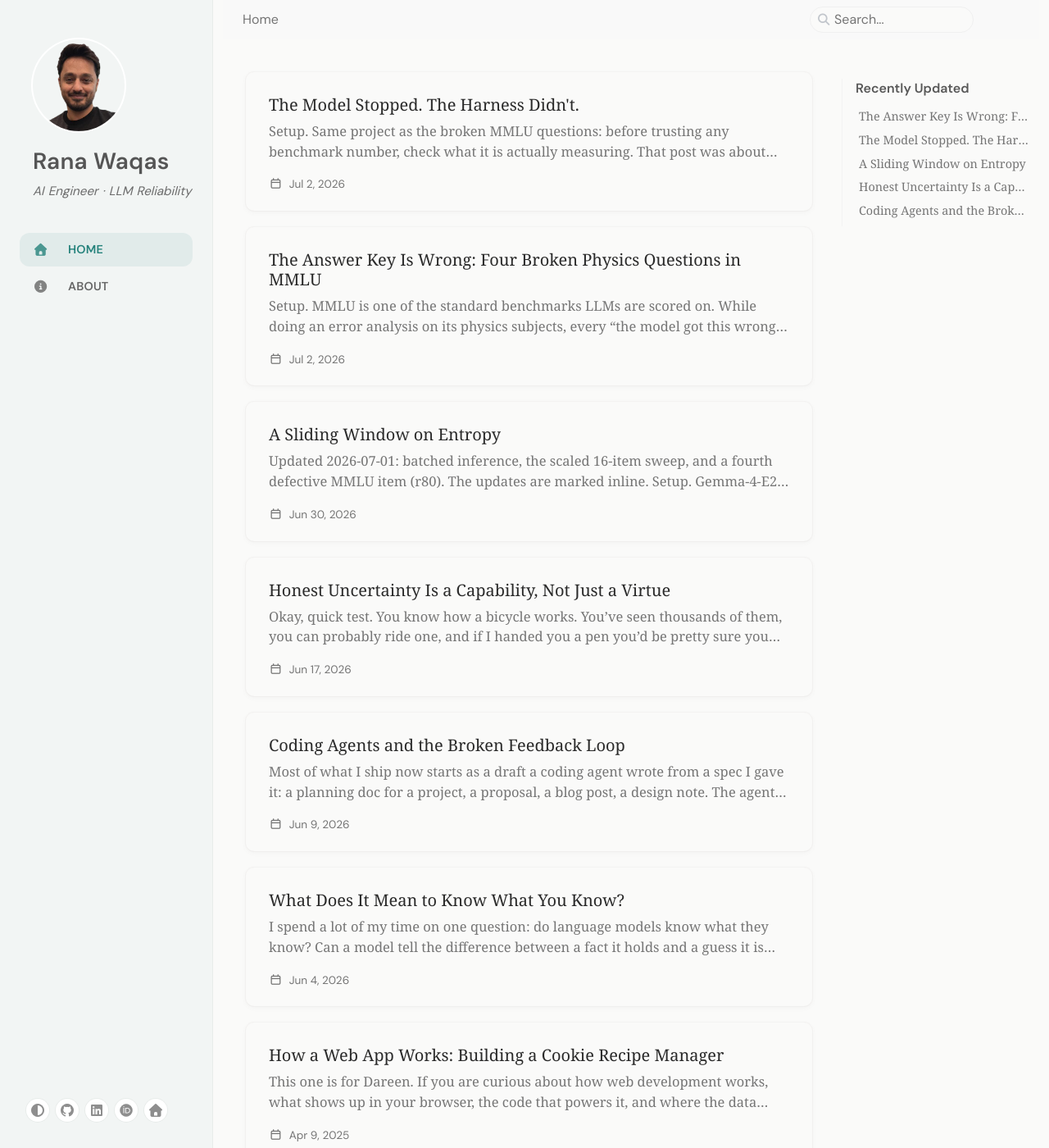
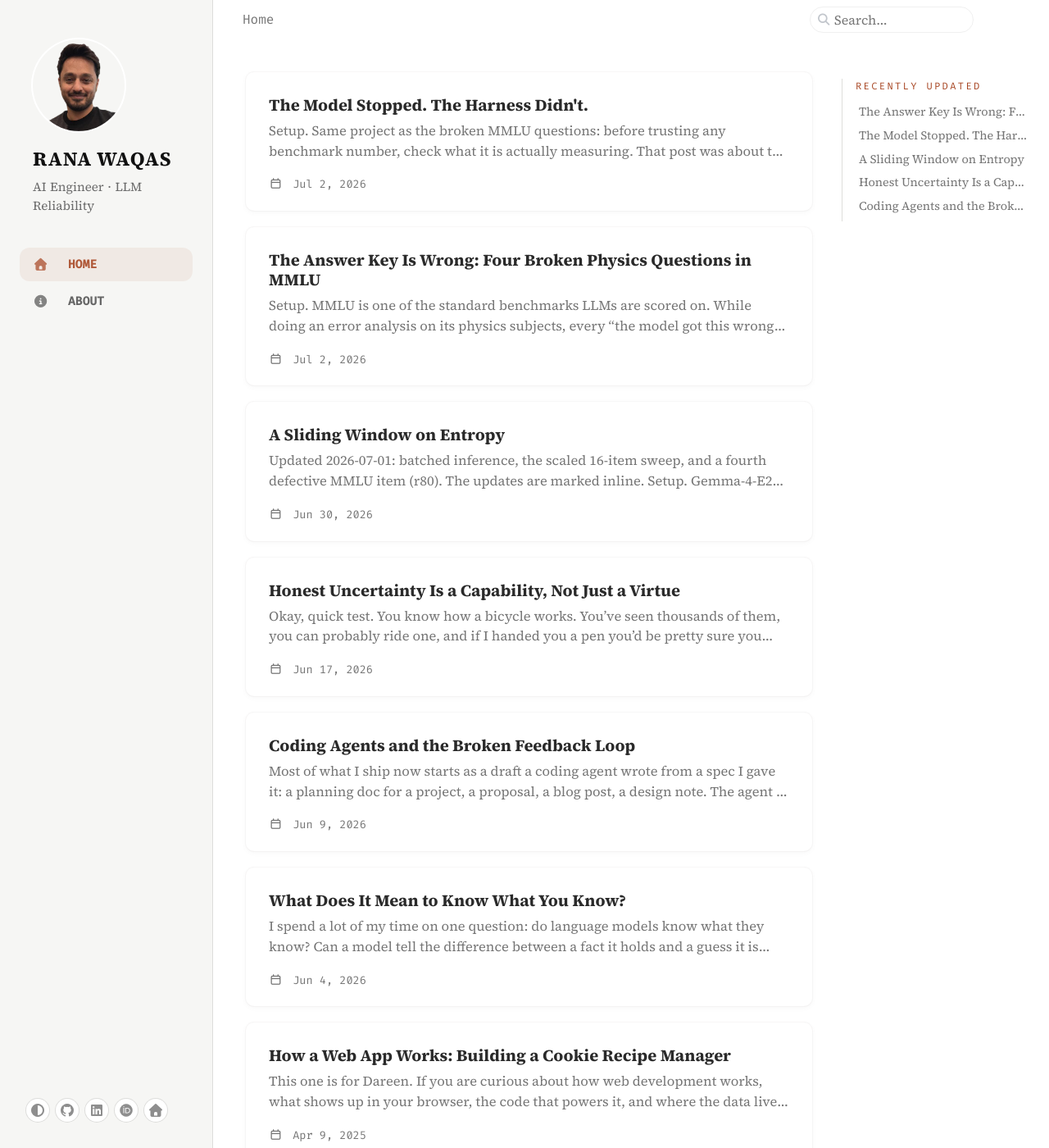
Before and after one commit to ranawaqas-ai/blog, a Jekyll site: the page built from index.html, in a window 1280 px wide and 1400 px high. Shown: the whole window at 82% size. Built offline with Jekyll 4.4.1, drawn with Linux system fonts in a browser that asks for light colours; cached includes are drawn as plain includes; nearby versions of some CDN libraries; the list of posts is cut into pages by our own code.

Commit message:
Match the portfolio's colours and fonts
Terracotta accent, white background and Source Serif 4 with Fira Code
labels, taken from the portfolio's tokens, so the two sites read as one.

Co-Authored-By: Claude Fable 5.2 <noreply@anthropic.com>

````diff
--- a/_includes/metadata-hook.html
+++ b/_includes/metadata-hook.html
@@ -2,11 +2,11 @@
      Set synchronously in <head> (before paint) to avoid any flash of the sidebar. -->
 <script>if(location.pathname.indexOf('/posts/')===0)document.documentElement.classList.add('reading-mode');</script>
 
-<!-- Brand alignment: DM Sans + Fira Code matching waqasrana.space -->
+<!-- Brand alignment: Source Serif 4 + Fira Code, the same request the portfolio makes -->
 <link rel="preload" as="style"
-  href="https://fonts.googleapis.com/css2?family=DM+Sans:wght@300;400;500;600&family=Fira+Code:wght@400;500&display=swap">
+  href="https://fonts.googleapis.com/css2?family=Fira+Code:wght@400;500&family=Source+Serif+4:opsz,wght@8..60,400..700&display=swap">
 <link rel="stylesheet"
-  href="https://fonts.googleapis.com/css2?family=DM+Sans:wght@300;400;500;600&family=Fira+Code:wght@400;500&display=swap">
+  href="https://fonts.googleapis.com/css2?family=Fira+Code:wght@400;500&family=Source+Serif+4:opsz,wght@8..60,400..700&display=swap">
 <link rel="stylesheet" href="{{ '/assets/css/custom.css' | relative_url }}">
 
 <!-- Mermaid (global): render ```mermaid fenced blocks in any post, no per-post front matter needed -->
--- a/assets/css/custom.css
+++ b/assets/css/custom.css
@@ -1,8 +1,9 @@
 /* =============================================================
-   Brand alignment: blog.waqasrana.space → waqasrana.space
-   Teal accent: #0f766e (light) / #2dd4bf (dark)
-   Warm backgrounds: #fafaf9 (light) / #111111 (dark)
-   Fonts: Charter (headings), DM Sans (body/UI), Fira Code (mono)
+   Brand alignment: blog.waqasrana.space matches waqasrana.space
+   Terracotta accent: #a84724 (light) / #ee8d63 (dark)
+   Backgrounds: #ffffff (light) / #111111 (dark)
+   Fonts: Source Serif 4 (text and headings), Fira Code (labels, code)
+   Values come from portfolio/src/index.css. Change both together.
    ============================================================= */
 
 /* ---------------------------------------------------------------
@@ -14,24 +15,25 @@
 @media (prefers-color-scheme: light) {
   html:not([data-mode]),
   html[data-mode='light'] {
-    --main-bg: #fafaf9;
-    --card-bg: #fafaf9;
-    --topbar-bg: rgb(250 250 249 / 70%);
+    --main-bg: #ffffff;
+    --card-bg: #ffffff;
+    --topbar-bg: rgb(255 255 255 / 70%);
     --text-color: #111111;
     --post-list-text-color: #111111;
-    --link-color: #0f766e;
-    --link-underline-color: rgb(15 118 110 / 30%);
-    --toc-highlight: #0f766e;
-    --checkbox-checked-color: #0f766e;
-    --btn-share-hover-color: #0f766e;
-    --sidebar-bg: #f2f5f4;
-    --sidebar-border-color: #e8ecea;
-    --sidebar-hover-bg: rgb(15 118 110 / 8%);
+    --link-color: #a84724;
+    --link-underline-color: rgb(168 71 36 / 30%);
+    --toc-highlight: #a84724;
+    --checkbox-checked-color: #a84724;
+    --btn-share-hover-color: #a84724;
+    --sidebar-bg: #f6f6f4;
+    --sidebar-border-color: #dddddb;
+    --main-border-color: #dddddb;
+    --sidebar-hover-bg: rgb(168 71 36 / 8%);
     --sidebar-muted-color: #575757;
-    --sidebar-active-color: #0f766e;
-    --site-title-color: #555555;
+    --sidebar-active-color: #a84724;
+    --site-title-color: #111111;
     --site-subtitle-color: #6b6b6b;
-    --tag-hover: rgb(15 118 110 / 12%);
+    --tag-hover: rgb(168 71 36 / 12%);
   }
 
   html[data-mode='dark'] {
@@ -43,24 +45,24 @@
     --card-header-bg: #242424;
     --button-bg: #1a1a1a;
     --btn-border-color: #2a2a2a;
-    --main-border-color: rgb(42 42 42);
+    --main-border-color: #2e2e2e;
     --tb-odd-bg: #1e1e1e;
     --tb-even-bg: #161616;
-    --link-color: #2dd4bf;
-    --link-underline-color: rgb(45 212 191 / 30%);
-    --toc-highlight: #2dd4bf;
-    --checkbox-checked-color: #2dd4bf;
-    --btn-share-hover-color: #2dd4bf;
+    --link-color: #ee8d63;
+    --link-underline-color: rgb(238 141 99 / 30%);
+    --toc-highlight: #ee8d63;
+    --checkbox-checked-color: #ee8d63;
+    --btn-share-hover-color: #ee8d63;
     --sidebar-bg: #161616;
     --sidebar-border-color: #242424;
     --sidebar-hover-bg: #1f1f1f;
     --sidebar-btn-bg: #1c1c1c;
-    --sidebar-active-color: #2dd4bf;
+    --sidebar-active-color: #ee8d63;
     --sidebar-muted-color: #868686;
-    --site-title-color: #888888;
+    --site-title-color: #f8f7f5;
     --site-subtitle-color: #868686;
-    --tag-hover: rgb(45 212 191 / 12%);
-    --tag-border: rgb(45 212 191 / 25%);
+    --tag-hover: rgb(238 141 99 / 12%);
+    --tag-border: rgb(238 141 99 / 25%);
   }
 }
 
@@ -75,52 +77,53 @@
     --card-header-bg: #242424;
     --button-bg: #1a1a1a;
     --btn-border-color: #2a2a2a;
-    --main-border-color: rgb(42 42 42);
+    --main-border-color: #2e2e2e;
     --tb-odd-bg: #1e1e1e;
     --tb-even-bg: #161616;
-    --link-color: #2dd4bf;
-    --link-underline-color: rgb(45 212 191 / 30%);
-    --toc-highlight: #2dd4bf;
-    --checkbox-checked-color: #2dd4bf;
-    --btn-share-hover-color: #2dd4bf;
+    --link-color: #ee8d63;
+    --link-underline-color: rgb(238 141 99 / 30%);
+    --toc-highlight: #ee8d63;
+    --checkbox-checked-color: #ee8d63;
+    --btn-share-hover-color: #ee8d63;
     --sidebar-bg: #161616;
     --sidebar-border-color: #242424;
     --sidebar-hover-bg: #1f1f1f;
     --sidebar-btn-bg: #1c1c1c;
-    --sidebar-active-color: #2dd4bf;
+    --sidebar-active-color: #ee8d63;
     --sidebar-muted-color: #868686;
-    --site-title-color: #888888;
+    --site-title-color: #f8f7f5;
     --site-subtitle-color: #868686;
-    --tag-hover: rgb(45 212 191 / 12%);
-    --tag-border: rgb(45 212 191 / 25%);
+    --tag-hover: rgb(238 141 99 / 12%);
+    --tag-border: rgb(238 141 99 / 25%);
   }
 
   html[data-mode='light'] {
-    --main-bg: #fafaf9;
-    --card-bg: #fafaf9;
-    --topbar-bg: rgb(250 250 249 / 70%);
+    --main-bg: #ffffff;
+    --card-bg: #ffffff;
+    --topbar-bg: rgb(255 255 255 / 70%);
     --text-color: #111111;
     --post-list-text-color: #111111;
-    --link-color: #0f766e;
-    --link-underline-color: rgb(15 118 110 / 30%);
-    --toc-highlight: #0f766e;
-    --checkbox-checked-color: #0f766e;
-    --btn-share-hover-color: #0f766e;
-    --sidebar-bg: #f2f5f4;
-    --sidebar-border-color: #e8ecea;
-    --sidebar-hover-bg: rgb(15 118 110 / 8%);
+    --link-color: #a84724;
+    --link-underline-color: rgb(168 71 36 / 30%);
+    --toc-highlight: #a84724;
+    --checkbox-checked-color: #a84724;
+    --btn-share-hover-color: #a84724;
+    --sidebar-bg: #f6f6f4;
+    --sidebar-border-color: #dddddb;
+    --main-border-color: #dddddb;
+    --sidebar-hover-bg: rgb(168 71 36 / 8%);
     --sidebar-muted-color: #575757;
-    --sidebar-active-color: #0f766e;
-    --site-title-color: #555555;
+    --sidebar-active-color: #a84724;
+    --site-title-color: #111111;
     --site-subtitle-color: #6b6b6b;
-    --tag-hover: rgb(15 118 110 / 12%);
+    --tag-hover: rgb(168 71 36 / 12%);
   }
 }
 
 /* ---------------------------------------------------------------
    SECTION B: Hardcoded hover color override
    Chirpy's %link-hover compiles to color:#d2603a !important globally.
-   Override with teal — light mode default, dark mode via data-mode + media.
+   Override with terracotta — light mode default, dark mode via data-mode + media.
    --------------------------------------------------------------- */
 
 #page-category a:hover,
@@ -132,8 +135,8 @@ footer a:hover,
 #topbar #breadcrumb a:hover,
 .post-meta a:not([class]):hover,
 .content a:not(.img-link):hover {
-  color: #0f766e !important;
-  border-bottom-color: #0f766e !important;
+  color: #a84724 !important;
+  border-bottom-color: #a84724 !important;
 }
 
 @media (prefers-color-scheme: dark) {
@@ -146,8 +149,8 @@ footer a:hover,
   html:not([data-mode]) #topbar #breadcrumb a:hover,
   html:not([data-mode]) .post-meta a:not([class]):hover,
   html:not([data-mode]) .content a:not(.img-link):hover {
-    color: #2dd4bf !important;
-    border-bottom-color: #2dd4bf !important;
+    color: #ee8d63 !important;
+    border-bottom-color: #ee8d63 !important;
   }
 }
 
@@ -160,35 +163,69 @@ html[data-mode='dark'] footer a:hover,
 html[data-mode='dark'] #topbar #breadcrumb a:hover,
 html[data-mode='dark'] .post-meta a:not([class]):hover,
 html[data-mode='dark'] .content a:not(.img-link):hover {
-  color: #2dd4bf !important;
-  border-bottom-color: #2dd4bf !important;
+  color: #ee8d63 !important;
+  border-bottom-color: #ee8d63 !important;
 }
 
 /* ---------------------------------------------------------------
    SECTION C: Font-family overrides
    Chirpy hardcodes font names in SCSS vars (not CSS custom properties).
-   Charter is a system font on macOS/iOS — no web font load needed.
+   Source Serif 4 for everything that is read, Fira Code for small
+   labels and code, the same split the portfolio uses.
    --------------------------------------------------------------- */
 
-body {
-  font-family: 'DM Sans', system-ui, -apple-system, sans-serif;
-}
-
+body,
 header .post-desc,
 #toc-bar .label,
 #search-results a,
-h1, h2, h3, h4, h5 {
-  font-family: Charter, 'Bitstream Charter', 'Sitka Text', Cambria, serif;
-  font-weight: 400;
+h1, h2, h3, h4, h5,
+.content p,
+.content li,
+.content blockquote,
+kbd,
+.tag span {
+  font-family: 'Source Serif 4', Charter, 'Bitstream Charter', 'Sitka Text', Cambria, serif;
+  font-optical-sizing: auto;
 }
 
-/* Post reading text in Charter (the font from the mdreview view).
-   Scoped to article body only; site chrome (sidebar, nav, lists) stays DM Sans.
-   Code keeps Fira Code via its own rule below. */
-.content p,
-.content li,
-.content blockquote {
-  font-family: Charter, 'Bitstream Charter', 'Sitka Text', Cambria, serif;
+h1, h2, h3, h4, h5 {
+  font-weight: 700;
+}
+
+/* The name is set like the portfolio's: bold uppercase serif. */
+#sidebar .site-title {
+  font-weight: 700;
+  font-size: 1.5rem;
+  text-transform: uppercase;
+  letter-spacing: 0.04em;
+}
+
+#sidebar .site-subtitle {
+  font-style: normal !important;
+}
+
+/* Small labels in mono, like the portfolio's section headings and dates. */
+#sidebar .nav-link span,
+.post-meta,
+.post-meta time,
+#topbar #breadcrumb,
+.archive-list-header,
+#panel-wrapper .panel-heading,
+.toc-popup .panel-heading {
+  font-family: 'Fira Code', Menlo, 'Courier New', monospace;
+}
+
+#sidebar .nav-link span {
+  font-size: 0.75rem;
+  letter-spacing: 0.12em;
+}
+
+#panel-wrapper .panel-heading {
+  font-size: 0.75rem;
+  font-weight: 400;
+  text-transform: uppercase;
+  letter-spacing: 0.2em;
+  color: var(--link-color);
 }
 
 /* Mermaid diagrams (rendered by metadata-hook.html) */
@@ -208,25 +245,17 @@ pre,
   font-family: 'Fira Code', Menlo, 'Courier New', monospace;
 }
 
-kbd,
-.tag span,
-.archive-list-header,
-#panel-wrapper .panel-heading,
-.toc-popup .panel-heading {
-  font-family: 'DM Sans', system-ui, sans-serif;
-}
-
 /* ---------------------------------------------------------------
    SECTION D: Text selection highlight
    --------------------------------------------------------------- */
 
 ::selection {
-  background-color: rgb(15 118 110 / 25%);
+  background-color: rgb(168 71 36 / 25%);
   color: inherit;
 }
 
 /* ---------------------------------------------------------------
-   SECTION E: Sidebar bottom — keep all 6 icons on one row
+   SECTION E: Sidebar bottom, keep the icons on one row
    The default 0.8rem gap + dot separator overflows the 260px
    sidebar with 5 contact icons + mode toggle. Fix: hide the dot
    and tighten the gap so everything fits on a single row.
````
Also changed, not shown: assets/js/dist/theme.min.js (deleted).
